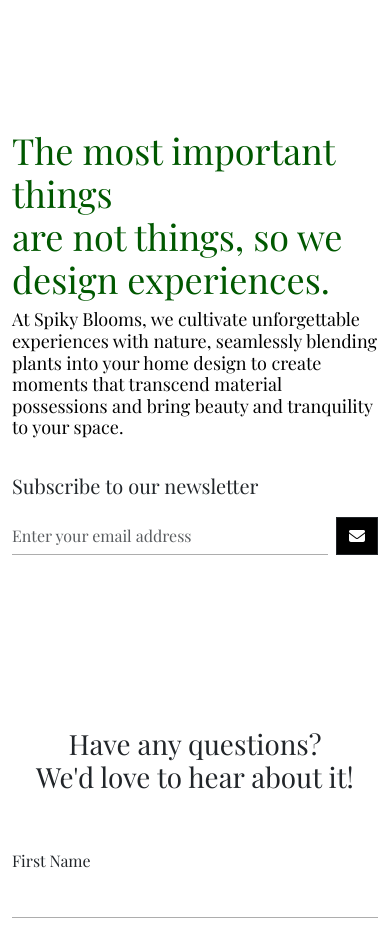
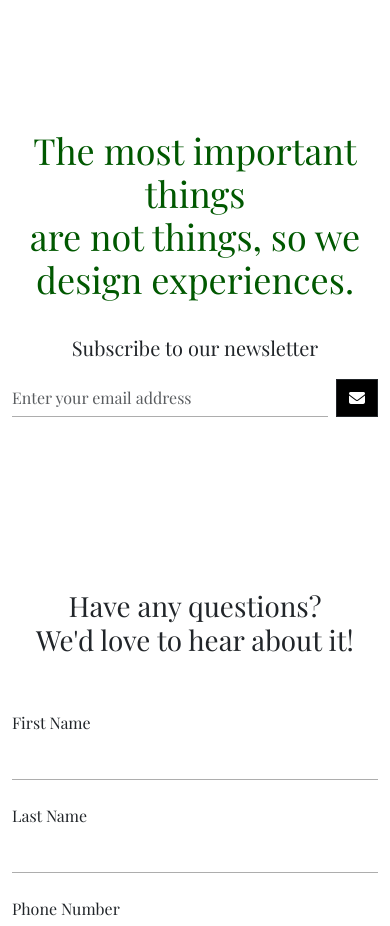
Before and after one commit to keatonmurray/spiky-blooms-layout-vite, a website built with Vite: page index.html in a window 390 px wide. Shown: the part 3988-4914 px from the top of the page. Built offline with nearby package versions, Linux system fonts and the light colour scheme.

Commit message:
homepage responsive view modified

```diff
--- a/assets/css/media.css
+++ b/assets/css/media.css
@@ -1,4 +1,5 @@
 @media (max-width: 768px) {
+
     #products img
     {
         object-fit: contain;
--- a/index.html
+++ b/index.html
@@ -117,14 +117,11 @@
     <section id="about" class="mt-4">
         <div class="row">
             <div class="col-12 col-md-6 d-flex flex-column align-items-center justify-content-center">
-                <h1 class="about-heading text-start">
+                <h1 class="about-heading text-center">
                     The most important things
                     <span class="d-block">are not things, so we design experiences.</span>
-                    <span class="d-block subtitle mt-2">
-                        At Spiky Blooms, we cultivate unforgettable experiences with nature, seamlessly blending plants into your home design to create moments that transcend material possessions and bring beauty and tranquility to your space.
-                    </span>
                 </h1>
-                <form action="" class="mt-4 w-100">
+                <form action="" class="mt-4 w-100 text-center">
                     <div class="mb-2">
                         <label for="emailInput" class="form-label text-dark fs-5 fw-500">Subscribe to our newsletter</label>
                     </div>
```
